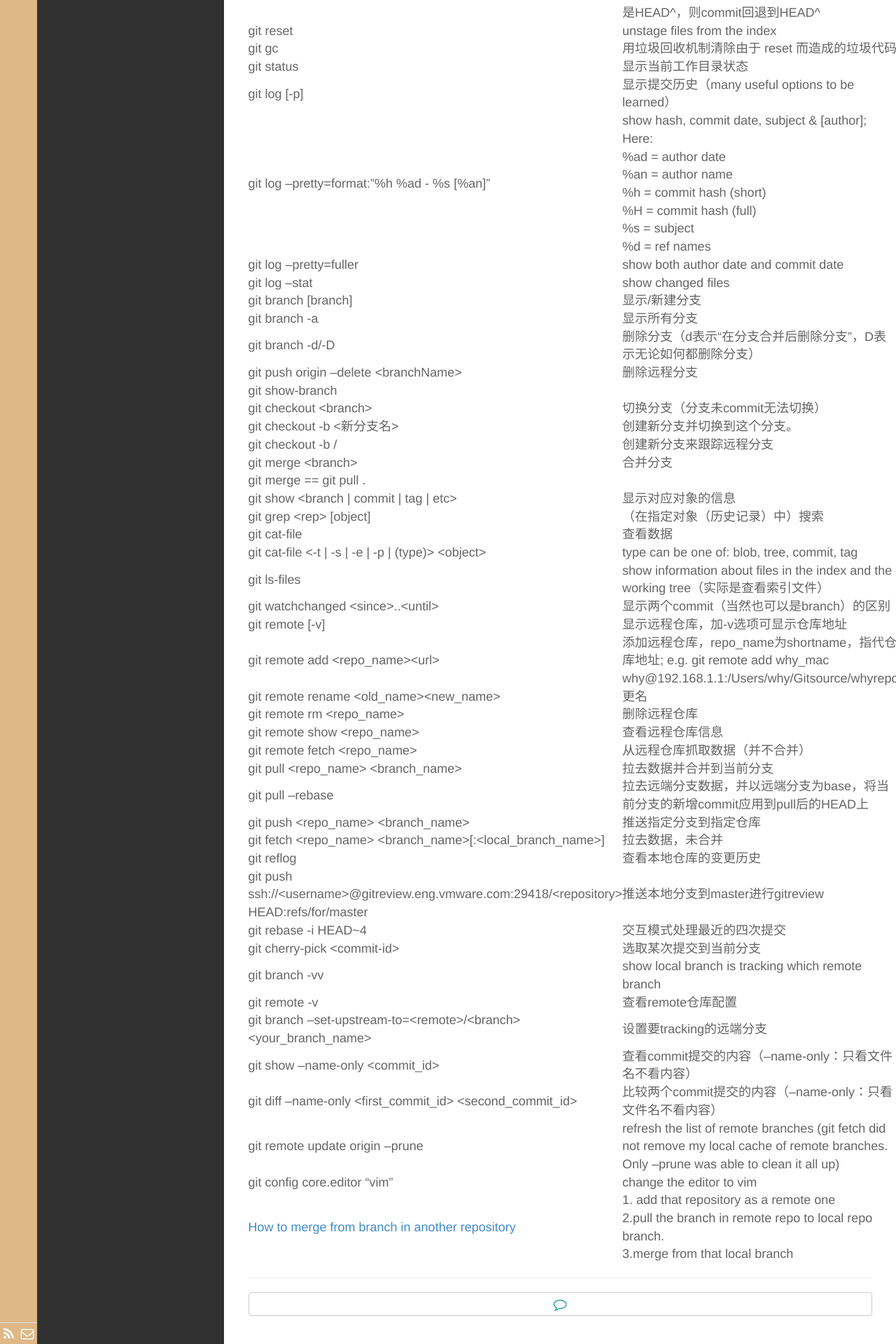
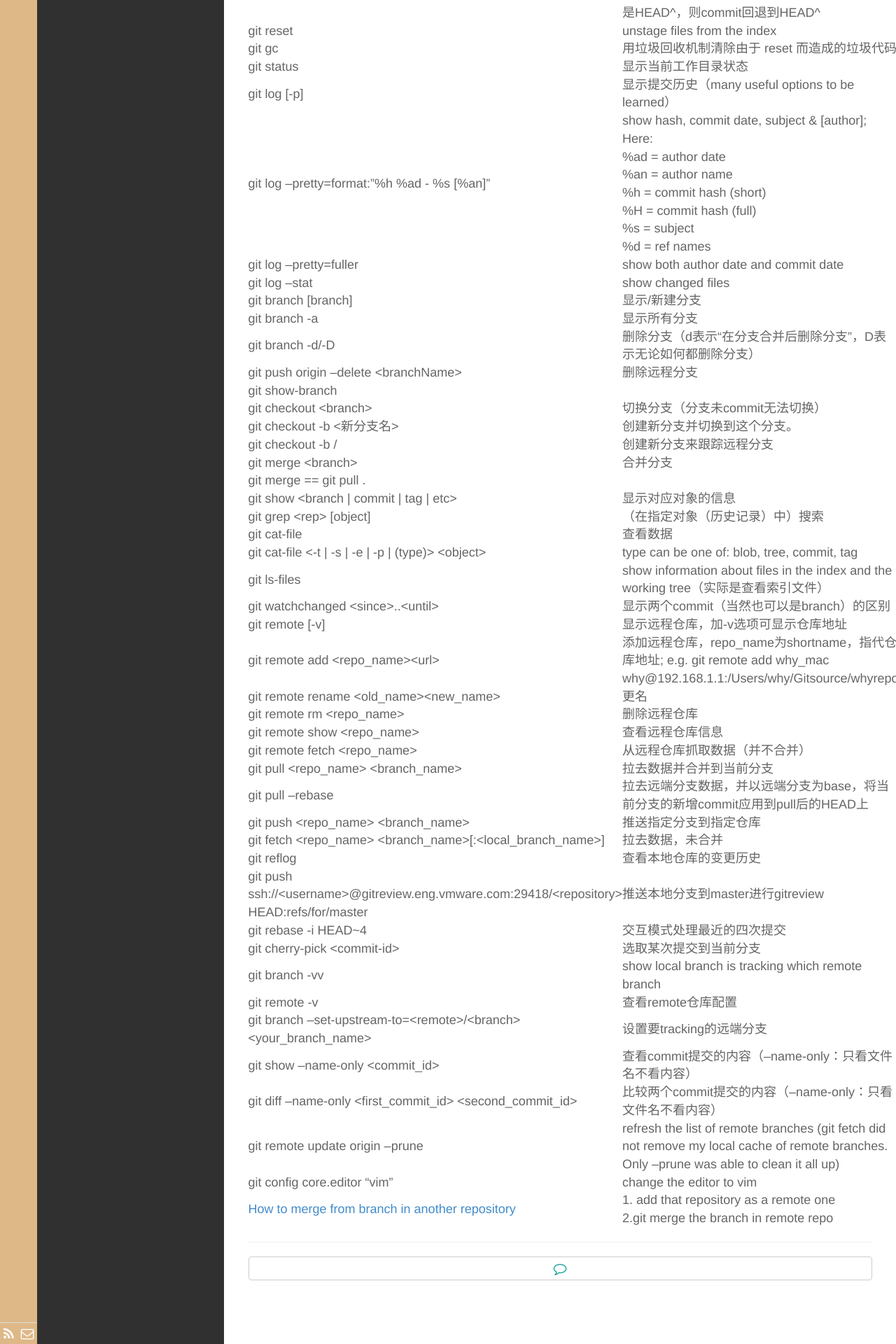
Before and after one commit to qhdwhy184/qhdwhy184.github.io, a Jekyll site: the page built from _posts/技术/2017-08-03-Git命令学习小结.md, in a window 1280 px wide. Shown: the part 760-2680 px from the top of the page at 70% size. Built offline with Jekyll 4.4.1, drawn with Linux system fonts in a browser that asks for light colours.

Commit message:
Update 2017-08-03-Git命令学习小结.md

```diff
--- a/_posts/技术/2017-08-03-Git命令学习小结.md
+++ b/_posts/技术/2017-08-03-Git命令学习小结.md
@@ -74,4 +74,4 @@
 |git diff --name-only &lt;first_commit_id&gt; &lt;second_commit_id&gt;|比较两个commit提交的内容（--name-only：只看文件名不看内容）|
 |git remote update origin --prune| refresh the list of remote branches (git fetch did not remove my local cache of remote branches. Only --prune was able to clean it all up)|
 |git config core.editor "vim"|change the editor to vim|
-|[How to merge from branch in another repository](https://stackoverflow.com/questions/3402599/how-do-you-merge-two-git-branches-that-are-in-different-local-repos-folders/3402873)|1. add that repository as a remote one <br/>2.pull the branch in remote repo to local repo branch. <br/>3.merge from that local branch|
+|[How to merge from branch in another repository](https://stackoverflow.com/questions/3402599/how-do-you-merge-two-git-branches-that-are-in-different-local-repos-folders/3402873)|1. add that repository as a remote one <br/>2.git merge the branch in remote repo|
```
